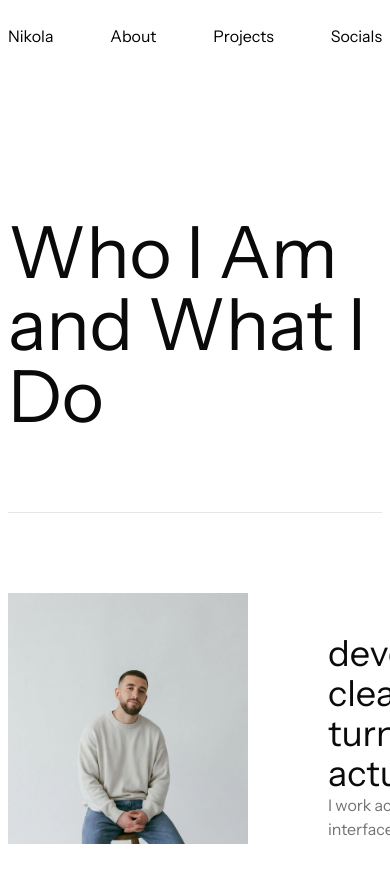
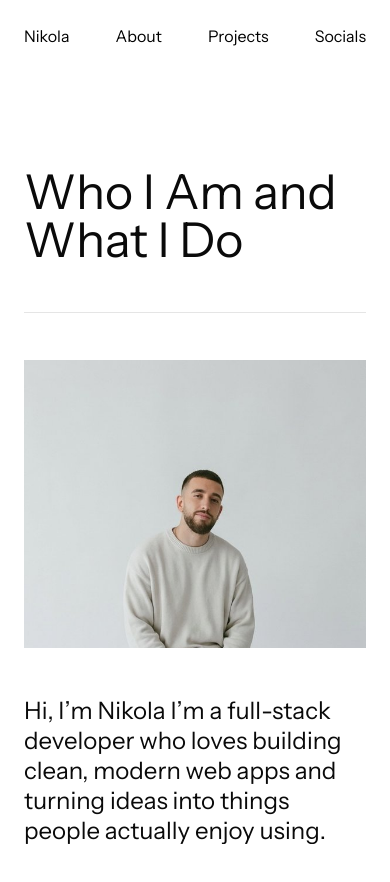
Before and after one commit to Niko21122323/my-portfolio, a Next.js app: page /about in a window 390 px wide. Shown: the top 882 px of the page. Built offline with nearby package versions, Linux system fonts and the light colour scheme; a web font is replaced by a local one.

Commit message:
completed the first two sections on the about page and made the responsive

```diff
--- a/app/about/page.tsx
+++ b/app/about/page.tsx
@@ -1,35 +1,38 @@
 import Image from "next/image";
 import heroImage from "../../public/assets/images/about/about-hero-image.jpg";
 import PrimaryButton from "@/components/buttons/PrimaryButton";
+import { services } from "@/data/data";
+import AnimatedBorder from "@/components/AnimatedBorder";
 
 const page = () => {
   return (
     <>
-      <section className="bg-background pt-36">
-        <div className="container mx-auto px-2">
-          <h1 className="text-7xl text-foreground pb-20">
+      <section className="bg-background py-24 lg:py-36">
+        <div className="container mx-auto px-6">
+          <h1 className="text-pretty text-5xl md:text-6xl xl:text-7xl text-foreground pb-12 lg:pb-20">
             Who I Am and What I Do
           </h1>
-          <div className="grid grid-cols-12 gap-20 pt-20 border-t border-border">
-            <div className="col-span-4">
+
+          <div className="relative grid lg:grid-cols-12 gap-12 lg:gap-20 pt-12 lg:pt-20">
+            <AnimatedBorder className="absolute top-0 left-0" />
+
+            <div className="lg:col-span-4 relative min-h-72">
               <Image
                 src={heroImage}
                 alt="hero image"
                 height={800}
                 width={500}
-                className="h-auto w-full object-cover"
+                className="absolute top-0 left-0 w-full h-full object-cover max-lg:object-top"
               />
             </div>
-            <div className="col-span-8">
-              <h2 className="text-foreground text-4xl">
-                <span className="float-right">
-                  Hi, I’m Nikola I’m a full-stack
-                </span>
-                <br />
-                developer who loves building clean, modern web apps and turning
-                ideas into things people actually enjoy using.
+            <div className="flex flex-col gap-10 xl:gap-20 lg:col-span-8">
+              <h2 className="text-foreground text-2xl sm:text-3xl xl:text-[42px] leading-tight">
+                Hi, I’m Nikola I’m a full-stack developer who loves building
+                clean, modern web apps and turning ideas into things people
+                actually enjoy using.
               </h2>
-              <p className="text-muted-foreground">
+
+              <p className="text-muted-foreground text-base md:text-lg">
                 I work across the full stack, building everything from
                 responsive, polished interfaces to scalable backends that just
                 work. Over the past few years, I’ve collaborated on real-world
@@ -38,8 +41,40 @@ const page = () => {
                 performance, and creating experiences that feel simple and
                 intuitive for the people using them.
               </p>
-              <PrimaryButton title="Let's  WorkTogether" link="/" />
+
+              <div>
+                <PrimaryButton title="Let's  WorkTogether" link="/" />
+              </div>
             </div>
+          </div>
+        </div>
+      </section>
+      <section className="pb-24 sm:py-24 lg:py-36">
+        <div className="container mx-auto px-6">
+          <h3 className="text-foreground text-3xl sm:text-4xl lg:text-5xl xl:text-6xl max-w-[1000px] leading-tight pb-12 lg:pb-24">
+            What I do, from frontend to backend and everything in between.
+          </h3>
+
+          <div className="flex flex-col gap-12 lg:gap-24">
+            {services.map((service) => (
+              <div
+                key={service.id}
+                className="relative grid lg:grid-cols-12 gap-y-8 lg:gap-x-20 pt-12 lg:pt-24 border-t border-border"
+              >
+                <div className="flex flex-col sm:flex-row items-start max-lg:gap-6 lg:grid lg:grid-cols-7 lg:col-span-7">
+                  <span className="text-lg text-muted-foreground col-span-2">
+                    0{service.id}
+                  </span>
+                  <h5 className="text-foreground text-2xl md:text-3xl xl:text-4xl leading-tight col-span-5">
+                    {service.title}
+                  </h5>
+                </div>
+
+                <p className="text-muted-foreground lg:col-span-5">
+                  {service.text}
+                </p>
+              </div>
+            ))}
           </div>
         </div>
       </section>
--- a/components/AnimatedBorder.tsx
+++ b/components/AnimatedBorder.tsx
@@ -26,7 +26,7 @@ const AnimatedBorder = ({ className }: { className: string }) => {
           start: "top 85%",
           toggleActions: "play none none reverse",
         },
-      },
+      }
     );
   });
 
--- a/components/Navbar.tsx
+++ b/components/Navbar.tsx
@@ -3,7 +3,7 @@ import Link from "next/link";
 const Navbar = () => {
   return (
     <nav>
-      <div className="container mx-auto px-2">
+      <div className="container mx-auto px-6">
         <div className="flex items-center justify-between gap-6 py-6">
           <Link href="/">Nikola</Link>
           <Link href="/about">About</Link>
--- a/components/home/AboutSection.tsx
+++ b/components/home/AboutSection.tsx
@@ -13,9 +13,9 @@ const AboutSection = () => {
               About Me
             </span>
             <h2 className="text-foreground text-center text-4xl leading-tight max-w-3xl py-12">
-              I'm Nikola, a full-stack developer crafting fast, scalable, and
-              user-focused digital experiences from frontend polish to backend
-              logic.
+              I&apos;m Nikola, a full-stack developer crafting fast, scalable,
+              and user-focused digital experiences from frontend polish to
+              backend logic.
             </h2>
             <p className="text-ring text-center text-xl max-w-3xl">
               I develop end-to-end web applications using JavaScript,
```
